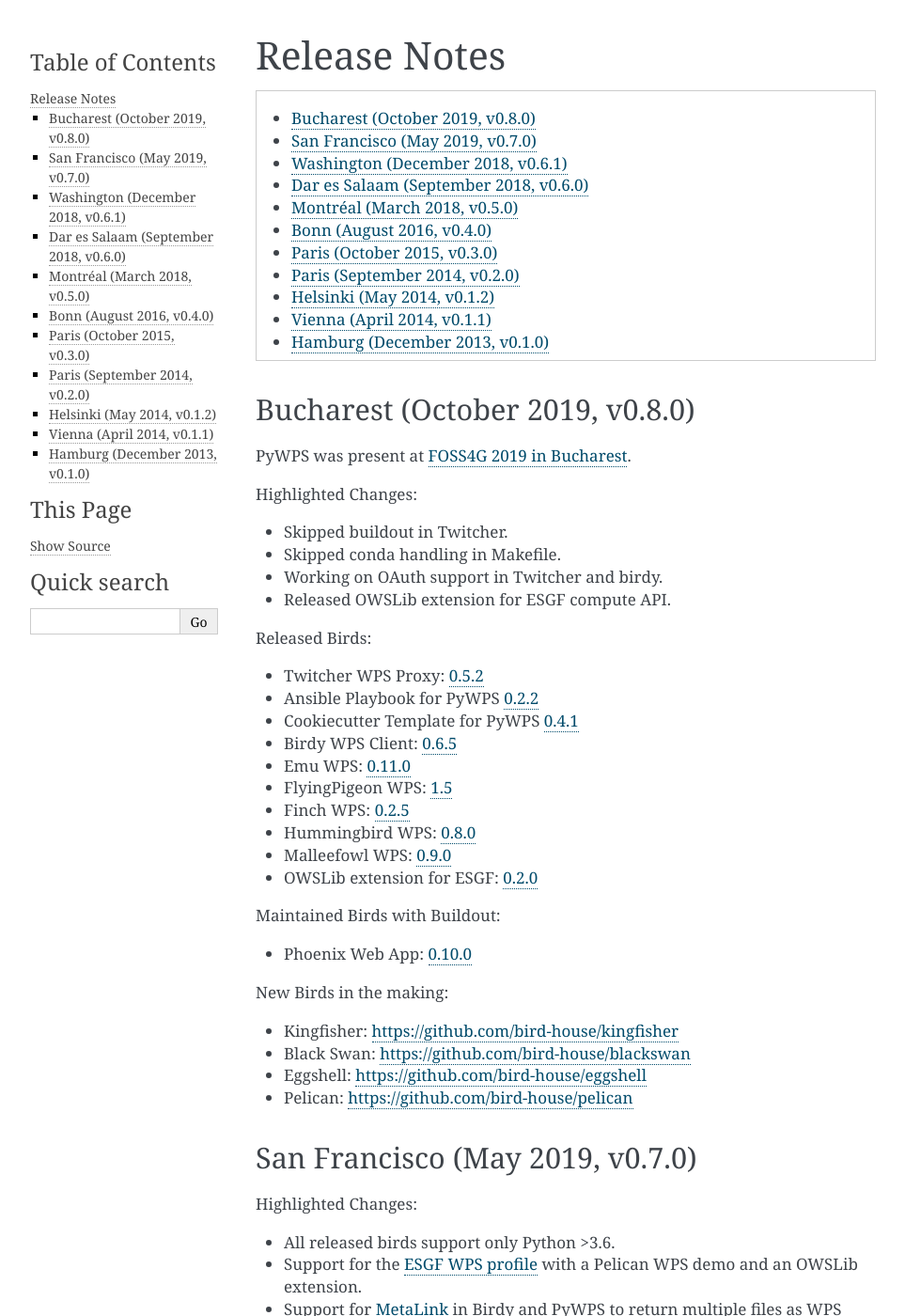
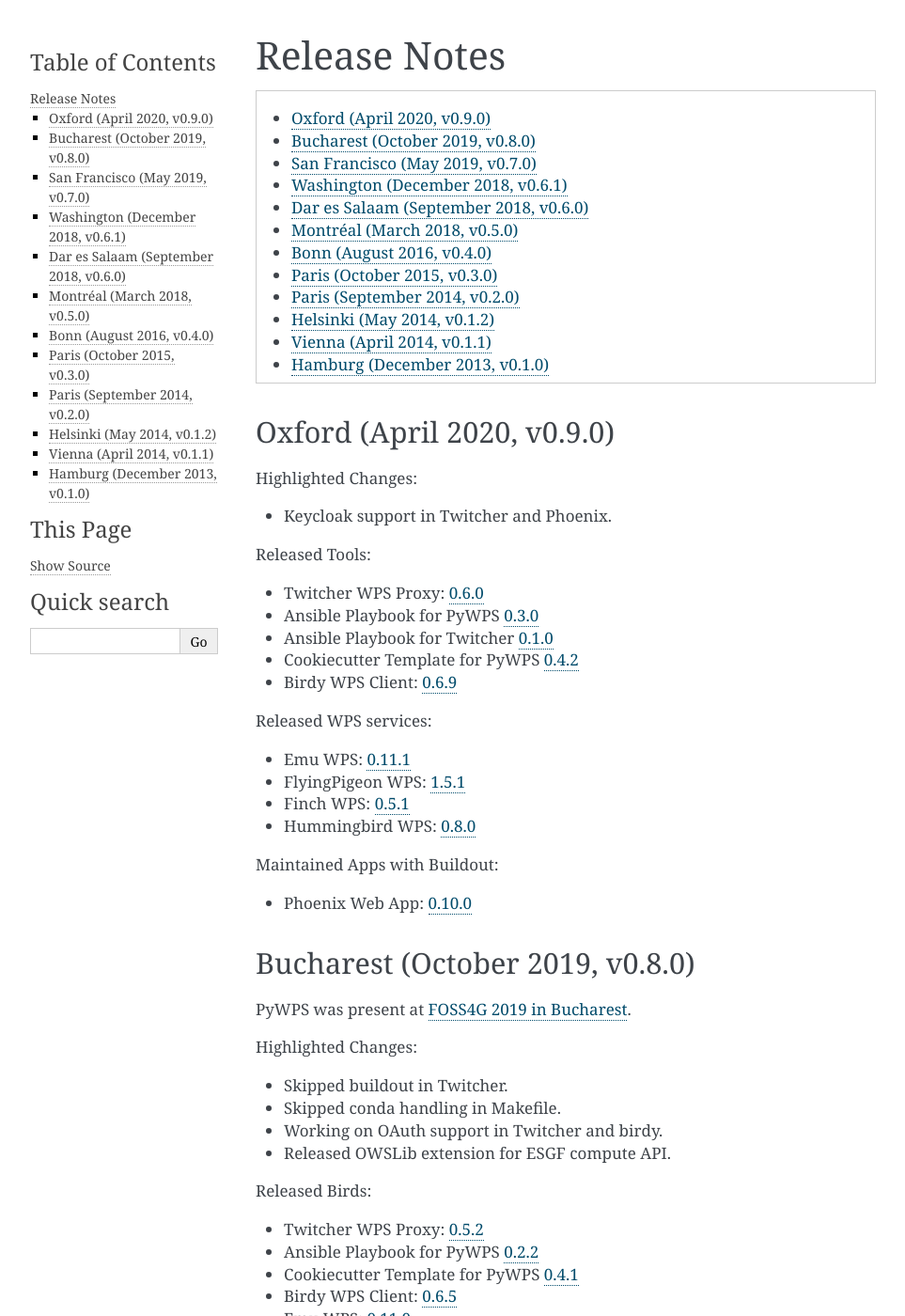
Before and after one commit to bird-house/birdhouse-docs, a Sphinx documentation site: the page built from docs/source/release_notes.rst, in a window 1280 px wide and 1400 px high. Shown: the whole window at 94% size, without its empty margins (148-1111 px from the left). Built offline with Sphinx 7.4.7, drawn with Linux system fonts in a browser that asks for light colours; pages that are not in the unit, such as notebooks, are missing from menus.

Commit message:
update notes

```diff
--- a/docs/source/release_notes.rst
+++ b/docs/source/release_notes.rst
@@ -9,8 +9,37 @@
    :depth: 2
    :backlinks: none
 
+
+Oxford (April 2020, v0.9.0)
+===========================
+
+Highlighted Changes:
+
+* Keycloak support in Twitcher and Phoenix.
+
+Released Tools:
+
+* Twitcher WPS Proxy: `0.6.0 <https://github.com/bird-house/twitcher/releases/tag/v0.6.0>`_
+* Ansible Playbook for PyWPS `0.3.0 <https://github.com/bird-house/ansible-wps-playbook/releases/tag/v0.3.0>`_
+* Ansible Playbook for Twitcher `0.1.0 <https://github.com/bird-house/ansible-twitcher-playbook/releases/tag/v0.1.0>`_
+* Cookiecutter Template for PyWPS `0.4.2 <https://github.com/bird-house/cookiecutter-birdhouse/releases/tag/v0.4.2>`_
+* Birdy WPS Client: `0.6.9 <https://github.com/bird-house/birdy/releases/tag/v0.6.9>`_
+
+Released WPS services:
+
+* Emu WPS: `0.11.1 <https://github.com/bird-house/emu/releases/tag/v0.11.1>`_
+* FlyingPigeon WPS: `1.5.1 <https://github.com/bird-house/flyingpigeon/releases/tag/v1.5.1>`_
+* Finch WPS: `0.5.1 <https://github.com/bird-house/finch/releases/tag/v0.5.1>`_
+
+* Hummingbird WPS: `0.8.0 <https://github.com/bird-house/hummingbird/releases/tag/v0.8.0>`_
+
+Maintained Apps with Buildout:
+
+* Phoenix Web App: `0.10.0 <https://github.com/bird-house/pyramid-phoenix/releases/tag/v0.10.0>`_
+
+
 Bucharest (October 2019, v0.8.0)
-==================================
+================================
 
 PyWPS was present at `FOSS4G 2019 in Bucharest <https://2019.foss4g.org/>`_.
 
```
